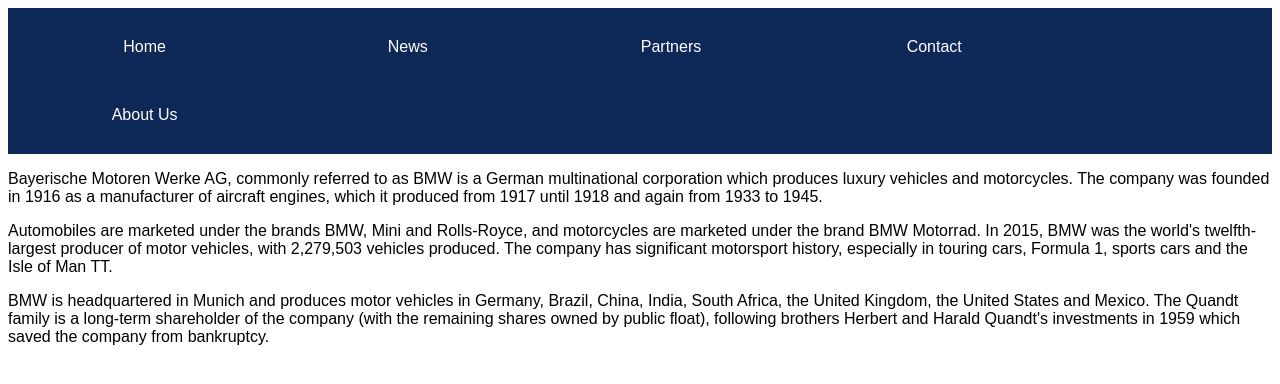
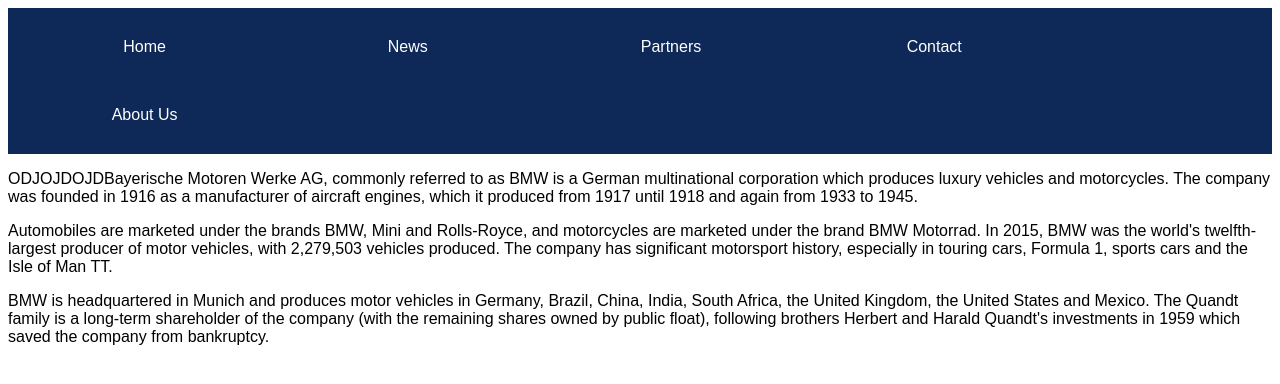
Before and after one commit to chris111k/version, a plain HTML site: page about.html in a window 1280 px wide. Drawn offline with Linux system fonts and the light colour scheme.

Commit message:
Update about.html

```diff
--- a/about.html
+++ b/about.html
@@ -19,7 +19,7 @@
         </nav>
     </div>
     <div class="about">
-        <p>Bayerische Motoren Werke AG, commonly referred to as BMW is a German multinational corporation which produces luxury vehicles and motorcycles. The company was founded in 1916 as a manufacturer of aircraft engines, which it produced from 1917 until 1918 and again from 1933 to 1945.</p>
+        <p>ODJOJDOJDBayerische Motoren Werke AG, commonly referred to as BMW is a German multinational corporation which produces luxury vehicles and motorcycles. The company was founded in 1916 as a manufacturer of aircraft engines, which it produced from 1917 until 1918 and again from 1933 to 1945.</p>
         <p>Automobiles are marketed under the brands BMW, Mini and Rolls-Royce, and motorcycles are marketed under the brand BMW Motorrad. In 2015, BMW was the world's twelfth-largest producer of motor vehicles, with 2,279,503 vehicles produced. The company has significant motorsport history, especially in touring cars, Formula 1, sports cars and the Isle of Man TT.</p>
         <p>BMW is headquartered in Munich and produces motor vehicles in Germany, Brazil, China, India, South Africa, the United Kingdom, the United States and Mexico. The Quandt family is a long-term shareholder of the company (with the remaining shares owned by public float), following brothers Herbert and Harald Quandt's investments in 1959 which saved the company from bankruptcy.</p>
     </div>
```
